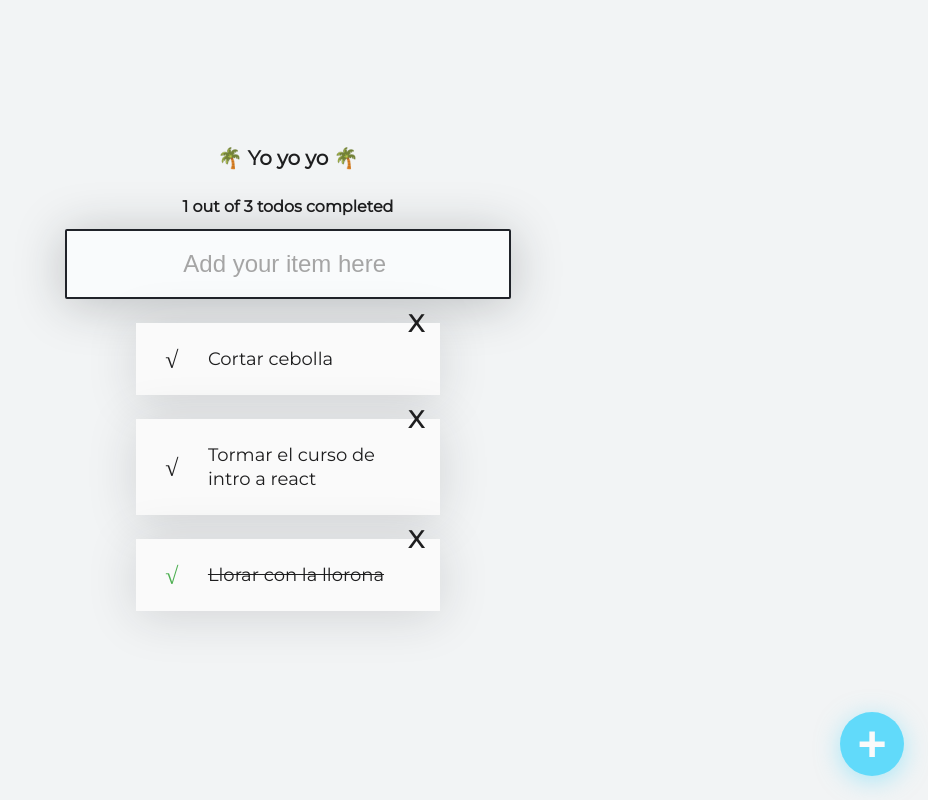
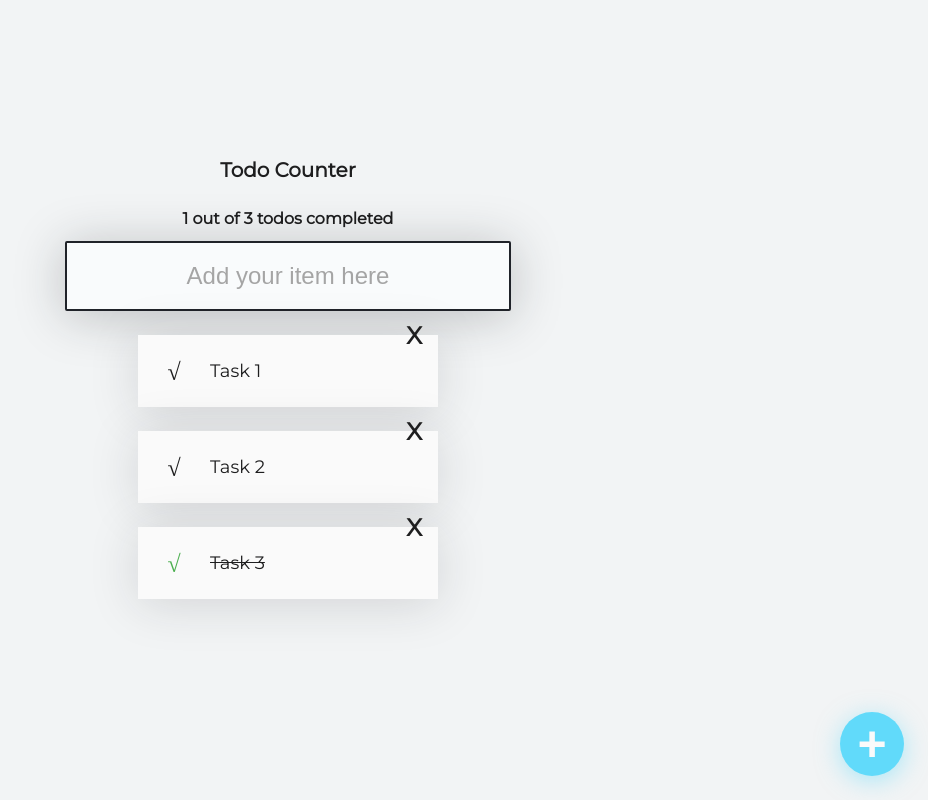
Before and after one commit to Braggiouy/todo-react-platzi, a React (Create React App) app: page / in a window 1280 px wide. Shown: the whole page, without its empty margins (352-1280 px from the left). Built offline with nearby package versions, Linux system fonts and the light colour scheme.

Commit message:
Toggle and Delete Todo added.

```diff
--- a/src/App.js
+++ b/src/App.js
@@ -8,9 +8,9 @@ import { CreateTodoButton } from "./components/TodoButton/CreateTodoButton.js";
 import "./App.css";
 
 const defaultTodo = [
-  { text: "Cortar cebolla", completed: false },
-  { text: "Tormar el curso de intro a react", completed: false },
-  { text: "Llorar con la llorona", completed: true },
+  { text: "Task 1", completed: false },
+  { text: "Task 2", completed: false },
+  { text: "Task 3", completed: true },
 ];
 function App() {
   const [todos, setTodos] = React.useState(defaultTodo);
@@ -33,6 +33,25 @@ function App() {
     });
   }
 
+  const toogleTodo   = (text) => {
+    const todoIndex = todos.findIndex((todo) => todo.text === text);
+    const newTodos = [...todos];
+    newTodos[todoIndex].completed = !newTodos[todoIndex].completed;
+    setTodos(newTodos);
+  };
+
+  const deleteTodos = (text) => {
+    const todoIndex = todos.findIndex((todo) => todo.text === text);
+    const newTodos = [...todos];
+    newTodos.splice(todoIndex, 1);
+    setTodos(newTodos);
+  };
+
+  // const addTodo = () => {
+
+  // };
+
+  // For todoItem
   return (
     <div className="todo-box">
       <TodoCounter total={totalTodos} completed={completedTodos} />
@@ -43,6 +62,8 @@ function App() {
             key={todo.text}
             value={todo.text}
             completed={todo.completed}
+            onComplete={() => toogleTodo  (todo.text)}
+            onDelete={() => deleteTodos(todo.text)}
           />
         ))}
       </TodoList>
--- a/src/components/TodoCounter/TodoCounter.js
+++ b/src/components/TodoCounter/TodoCounter.js
@@ -5,7 +5,7 @@ import "./TodoCounter.css";
 function TodoCounter({ total, completed }) {
   return (
     <>
-      <h1 className="todo-title"> 🌴 Yo yo yo 🌴 </h1>
+      <h1 className="todo-title"> Todo Counter </h1>
       <h2 className="todo-counter">
         {" "}
         {completed} out of {total} todos completed
--- a/src/components/TodoItem/TodoItem.css
+++ b/src/components/TodoItem/TodoItem.css
@@ -6,6 +6,7 @@
   align-items: center;
   margin-top: 24px;
   box-shadow: 0px 5px 50px rgba(32, 35, 41, 0.15);
+  width: 300px;
 }
 
 .item-text {
--- a/src/components/TodoItem/TodoItem.js
+++ b/src/components/TodoItem/TodoItem.js
@@ -3,24 +3,18 @@ import React from "react";
 import "./TodoItem.css";
 
 function TodoItem(props) {
-  const onComplete = () => {
-    alert(" Todo completed. " + props.value);
-  };
-  const onDelete = () => {
-    alert(" Todo deleted. " + props.value);
-  };
   return (
     <li className="item-todo">
       <span
         className={`icon icon-check ${props.completed && "icon-check--active"}`}
-        onClick={onComplete}
+        onClick={props.onComplete}
       >
         √
       </span>
       <p className={`item-text ${props.completed && "item-text--complete"}`}>
         {props.value}
       </p>
-      <span className="icon icon-delete" onClick={onDelete}>
+      <span className="icon icon-delete" onClick={props.onDelete}>
         X
       </span>
     </li>
--- a/src/components/TodoSearch/TodoSearch.js
+++ b/src/components/TodoSearch/TodoSearch.js
@@ -11,7 +11,7 @@ function TodoSearch({ searchValue, setSearchValue }) {
     <input
       className="todo-search"
       onChange={onSearchValueChange}
-      placeholder="Add your item here "
+      placeholder="Add your item here"
       value={searchValue}
     />
   );
```
